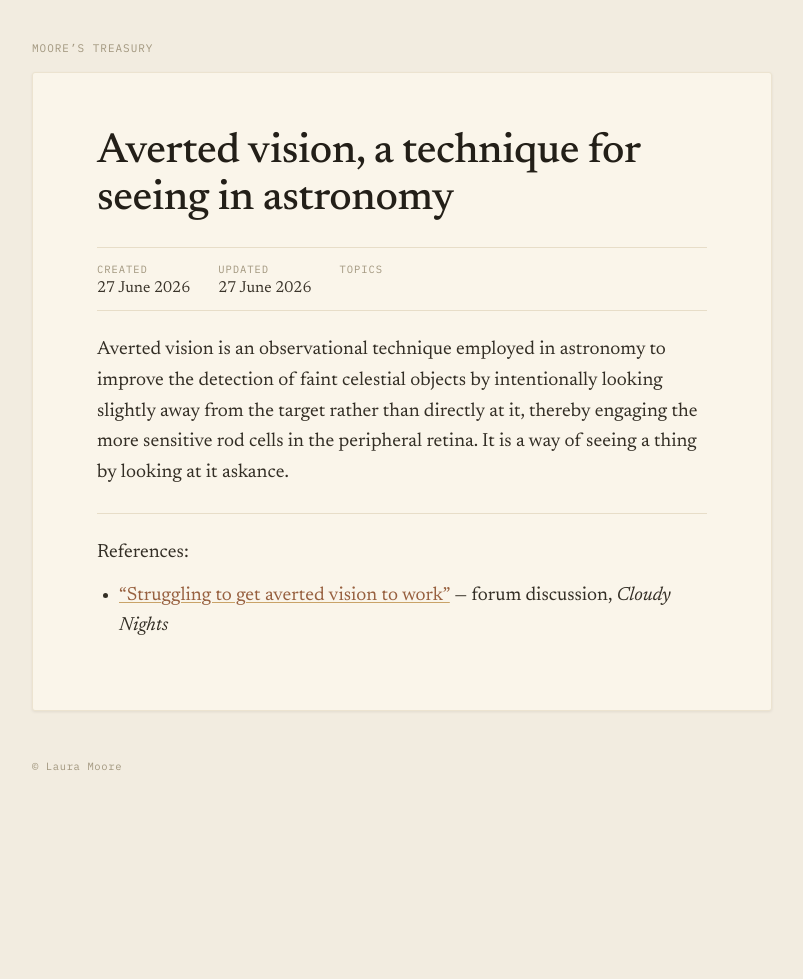
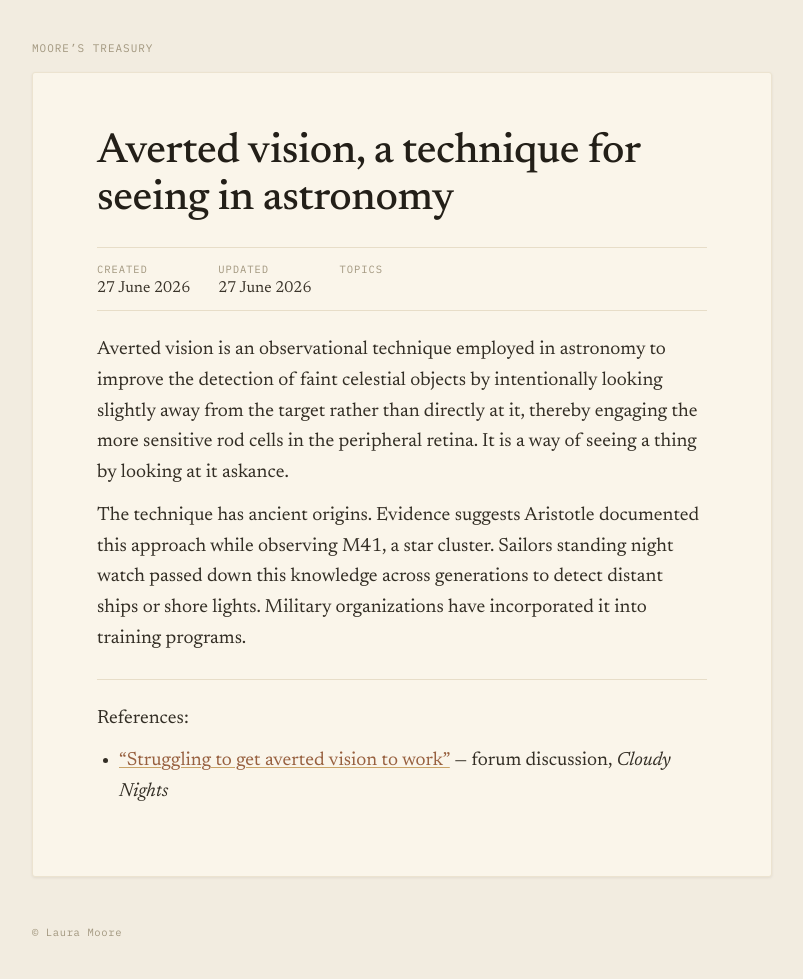
Before and after one commit to lauramoorewrites-del/treasury, a Jekyll site: the page built from _pages/averted-vision.md, in a window 1280 px wide. Shown: the whole page, without its empty margins (238-1041 px from the left). Built offline with Jekyll 4.4.1, drawn with Linux system fonts in a browser that asks for light colours; before the commit the page ends 900 px from its top, so only the background shows below that.

Commit message:
Add historical context to averted vision entry
Co-Authored-By: Claude Opus 4.6 (1M context) <noreply@anthropic.com>

```diff
--- a/_pages/averted-vision.md
+++ b/_pages/averted-vision.md
@@ -8,6 +8,8 @@ topics: []
 
 Averted vision is an observational technique employed in astronomy to improve the detection of faint celestial objects by intentionally looking slightly away from the target rather than directly at it, thereby engaging the more sensitive rod cells in the peripheral retina. It is a way of seeing a thing by looking at it askance.
 
+The technique has ancient origins. Evidence suggests Aristotle documented this approach while observing M41, a star cluster. Sailors standing night watch passed down this knowledge across generations to detect distant ships or shore lights. Military organizations have incorporated it into training programs.
+
 ---
 
 References:
```
